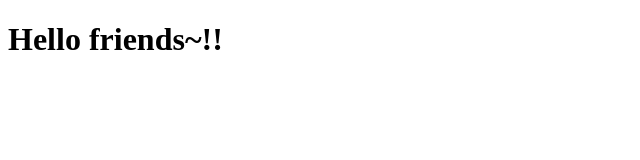
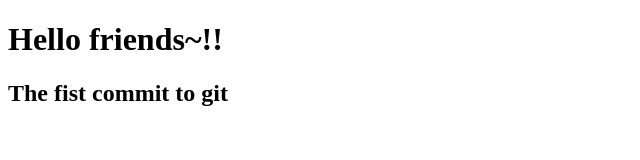
Before and after one commit to freeman323/first, a plain HTML site: page Index.html in a window 1280 px wide. Shown: the whole page, without its empty margins (0-640 px from the left). Drawn offline with Linux system fonts and the light colour scheme.

Commit message:
first commit

```diff
--- a/Index.html
+++ b/Index.html
@@ -5,5 +5,6 @@
     </head>
     <body>
         <h1>Hello friends~!!</h1>
+        <h2>The fist commit to git</h2>
     </body>
 </html>
```
